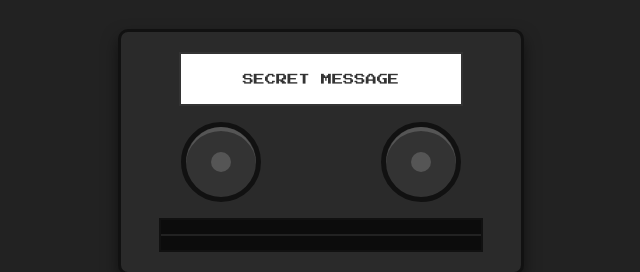
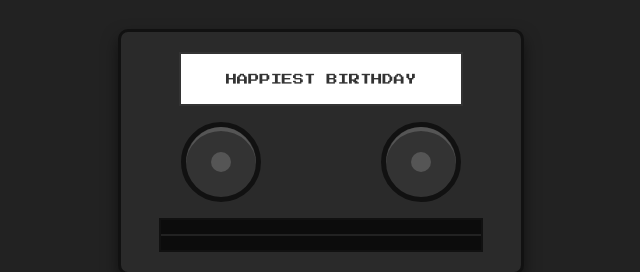
Before and after one commit to janreiroblox09/audio, a plain HTML site: page index.html in a window 1280 px wide. Shown: the part 253-525 px from the top of the page, 322-962 px from the left. Drawn offline with Linux system fonts and the light colour scheme.

Commit message:
Update index.html

```diff
--- a/index.html
+++ b/index.html
@@ -3,7 +3,7 @@
 <head>
     <meta charset="UTF-8">
     <meta name="viewport" content="width=device-width, initial-scale=1.0">
-    <title>Self-Destructing Cassette</title>
+    <title>To Every You I've Loved Before</title>
     <style>
         @import url('https://fonts.googleapis.com/css2?family=VT323&family=Press+Start+2P&display=swap');
 
@@ -335,7 +335,7 @@
         <div id="player-container">
             <div class="cassette" id="cassette">
                 <div class="destruction-effect" id="destruction-effect"></div>
-                <div class="cassette-label" id="cassette-label">Secret message</div>
+                <div class="cassette-label" id="cassette-label">Happiest Birthday</div>
                 <div class="cassette-reels">
                     <div class="reel reel-left" id="reel-left"></div>
                     <div class="reel reel-right" id="reel-right"></div>
```
